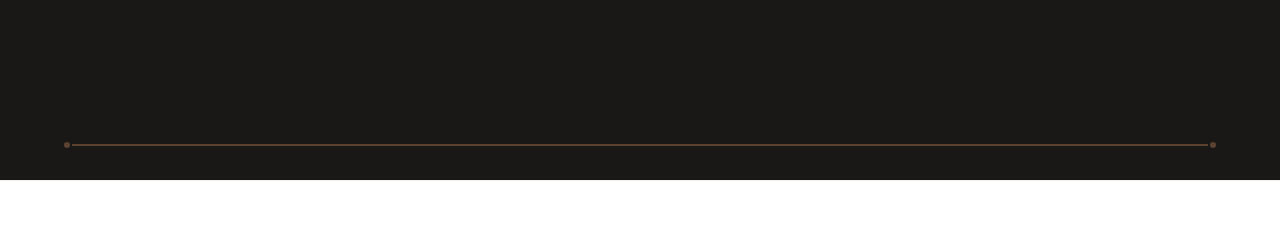
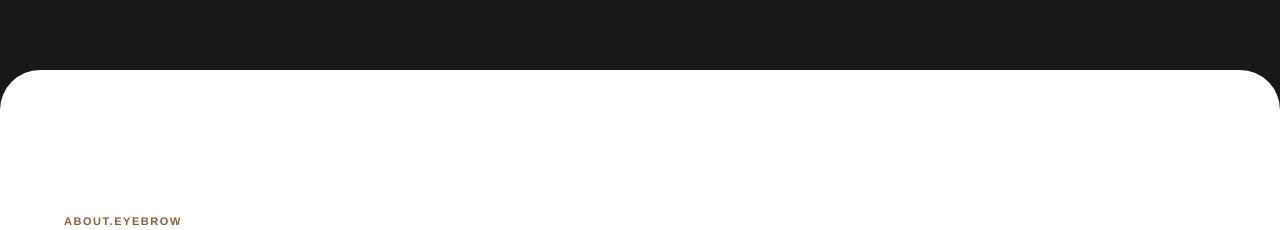
Before and after one commit to COMBINATORR/karya-boutique, a React (Vite) app: page / in a window 1280 px wide. Shown: the part 3770-4000 px from the top of the page. Built offline with nearby package versions, Linux system fonts and the light colour scheme; the HTML template or start-up script is replaced by a standard one; a web font is replaced by a local one.

Commit message:
Match section corner radius to assortment block on journey, about, contact

```diff
--- a/src/App.jsx
+++ b/src/App.jsx
@@ -30,9 +30,8 @@ export default function App() {
         <Hero />
         <Collections />
         <BrandJourney />
-        <div className="bg-[#1A1817] px-6 sm:px-12 lg:px-16">
-          <SectionDivider light className="max-w-[1920px] mx-auto py-6 sm:py-8" />
-        </div>
+        {/* Dark underlap so white About sheet can round over it */}
+        <div className="h-6 bg-[#1A1817] sm:h-8 md:h-10" aria-hidden />
         <About />
         <div className="bg-white px-6 sm:px-12 lg:px-16">
           <SectionDivider className="max-w-[1920px] mx-auto py-2" />
--- a/src/components/About.jsx
+++ b/src/components/About.jsx
@@ -12,7 +12,10 @@ export function About() {
   ]
 
   return (
-    <section id="about" className="section-pad border-t border-[var(--border-color)] bg-white">
+    <section
+      id="about"
+      className="section-pad relative z-10 -mt-6 rounded-t-[1.5rem] bg-white sm:-mt-8 sm:rounded-t-[2rem] md:-mt-10 md:rounded-t-[2.5rem]"
+    >
       <div className="container-wide">
         <motion.div className="mb-12 max-w-6xl sm:mb-16 lg:mb-20" {...fadeUp(0)}>
           <span className="eyebrow mb-2 block text-[10px] tracking-[0.18em] sm:mb-3 sm:text-xs sm:tracking-[0.2em]">
--- a/src/components/BrandJourney.jsx
+++ b/src/components/BrandJourney.jsx
@@ -159,7 +159,7 @@ export function BrandJourney() {
   return (
     <section
       id="details"
-      className="bg-[#1A1817] py-16 text-[#F8F7F4] sm:py-24 lg:py-28"
+      className="relative z-10 -mt-6 rounded-t-[1.5rem] bg-[#1A1817] py-16 text-[#F8F7F4] sm:-mt-8 sm:rounded-t-[2rem] sm:py-24 md:-mt-10 md:rounded-t-[2.5rem] lg:py-28"
       aria-roledescription="carousel"
       aria-label={t('journey.title')}
     >
--- a/src/components/Contact.jsx
+++ b/src/components/Contact.jsx
@@ -14,7 +14,10 @@ export function Contact() {
   const { t } = useTranslation()
 
   return (
-    <section id="location" className="section-pad bg-white">
+    <section
+      id="location"
+      className="section-pad relative z-10 rounded-t-[1.5rem] bg-white sm:rounded-t-[2rem] md:rounded-t-[2.5rem]"
+    >
       <div className="container-wide">
         {/* Equal-height columns on lg+ */}
         <div className="grid items-stretch gap-10 lg:grid-cols-12 lg:gap-12 xl:gap-16">
```
